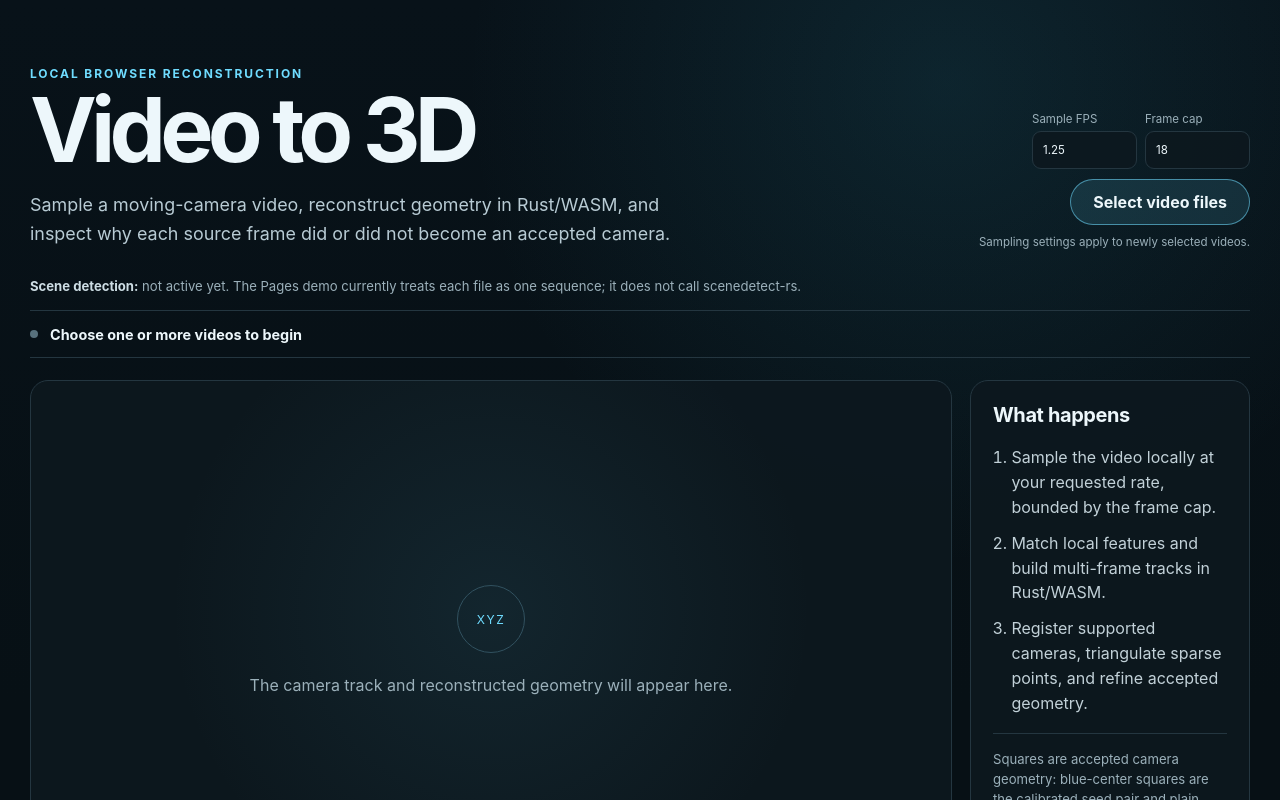
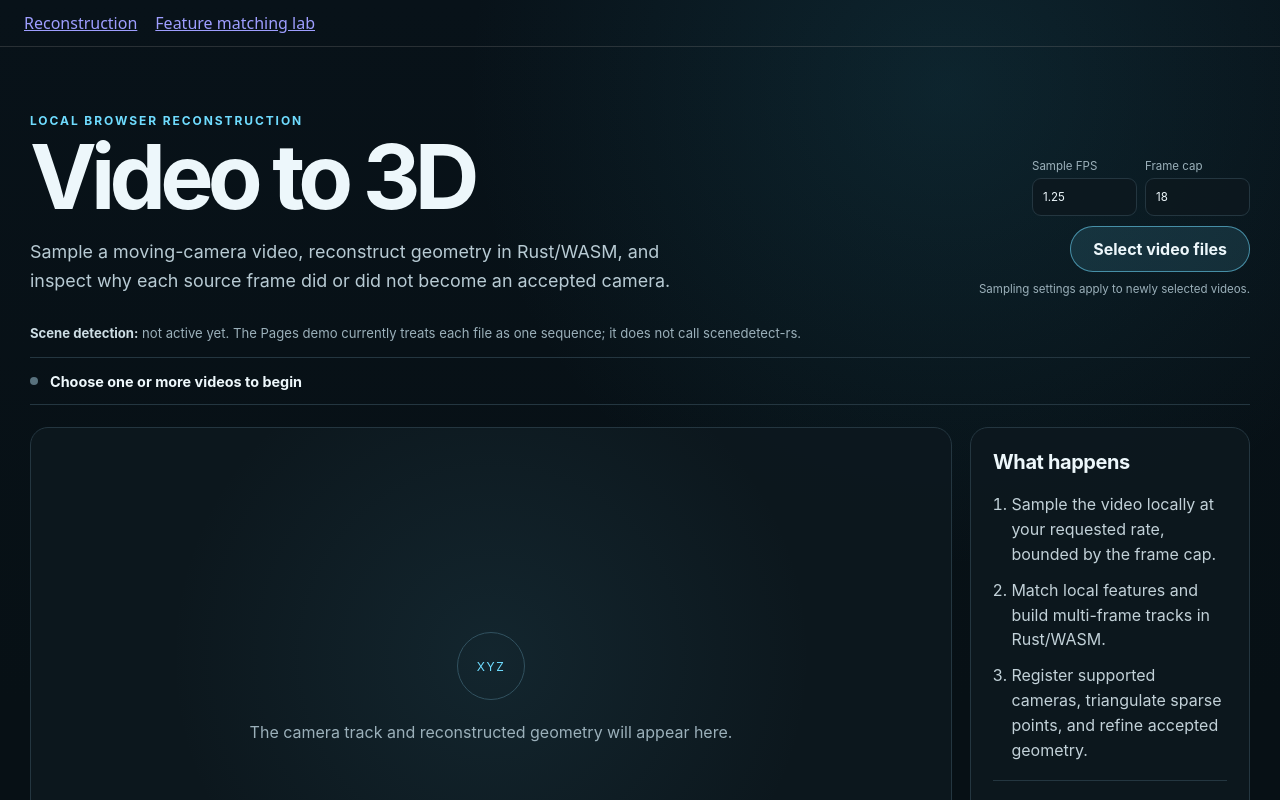
Before and after one commit to moritzbrantner/video-to-3d, a Next.js app in the folder apps/web/: page / in a window 1280 px wide. Shown: the top 800 px of the page. Built offline with nearby package versions, Linux system fonts and the light colour scheme.

Commit message:
Expose the feature lab from the Pages UI

```diff
--- a/apps/web/app/layout.tsx
+++ b/apps/web/app/layout.tsx
@@ -1,4 +1,5 @@
 import type { Metadata } from "next";
+import Link from "next/link";
 import "./globals.css";
 
 export const metadata: Metadata = {
@@ -9,7 +10,22 @@ export const metadata: Metadata = {
 export default function RootLayout({ children }: Readonly<{ children: React.ReactNode }>) {
   return (
     <html lang="en">
-      <body>{children}</body>
+      <body>
+        <nav
+          aria-label="Video to 3D tools"
+          style={{
+            display: "flex",
+            gap: 18,
+            padding: "12px 24px",
+            borderBottom: "1px solid rgba(127, 127, 127, 0.28)",
+            fontFamily: "system-ui, sans-serif",
+          }}
+        >
+          <Link href="/">Reconstruction</Link>
+          <Link href="/feature-lab/">Feature matching lab</Link>
+        </nav>
+        {children}
+      </body>
     </html>
   );
 }
```
